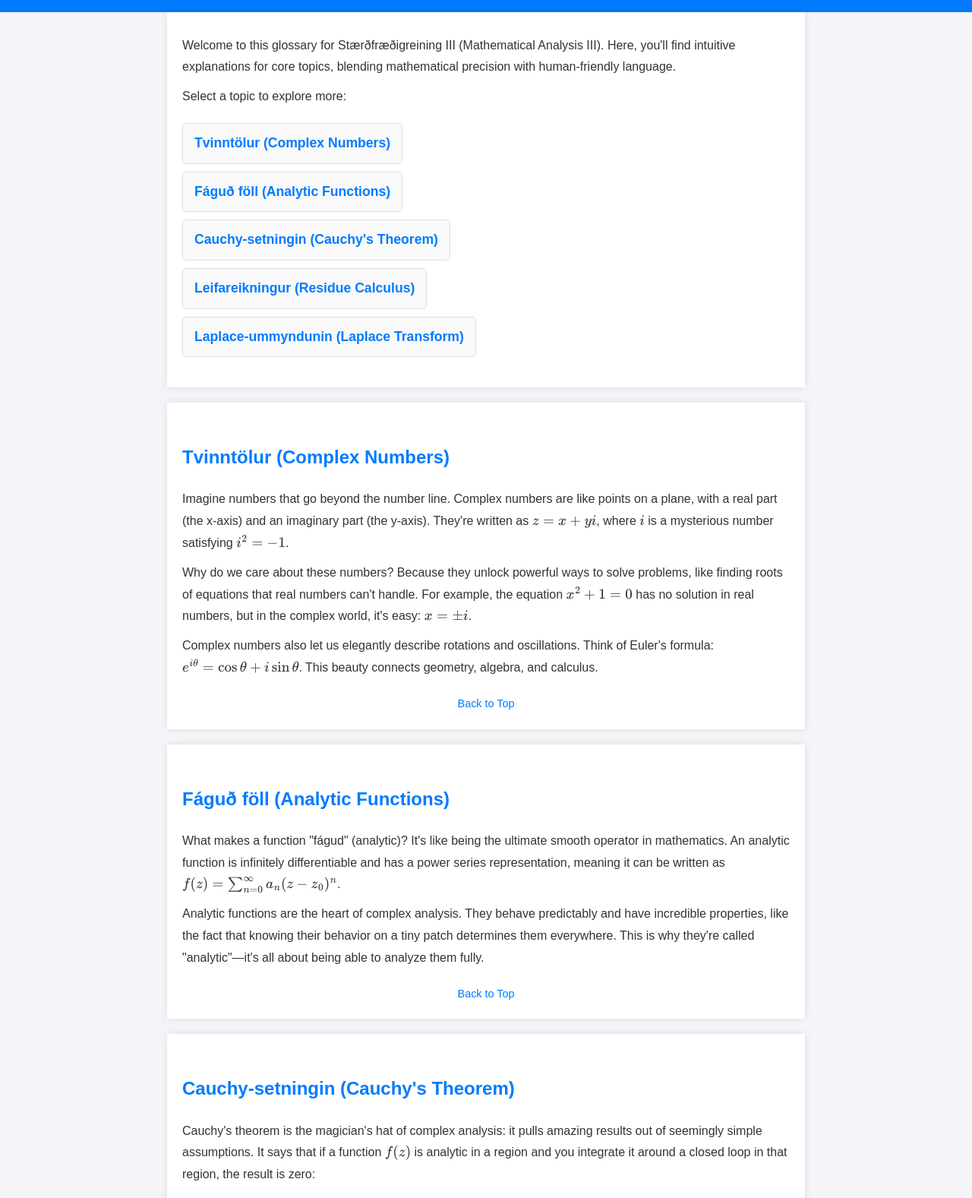
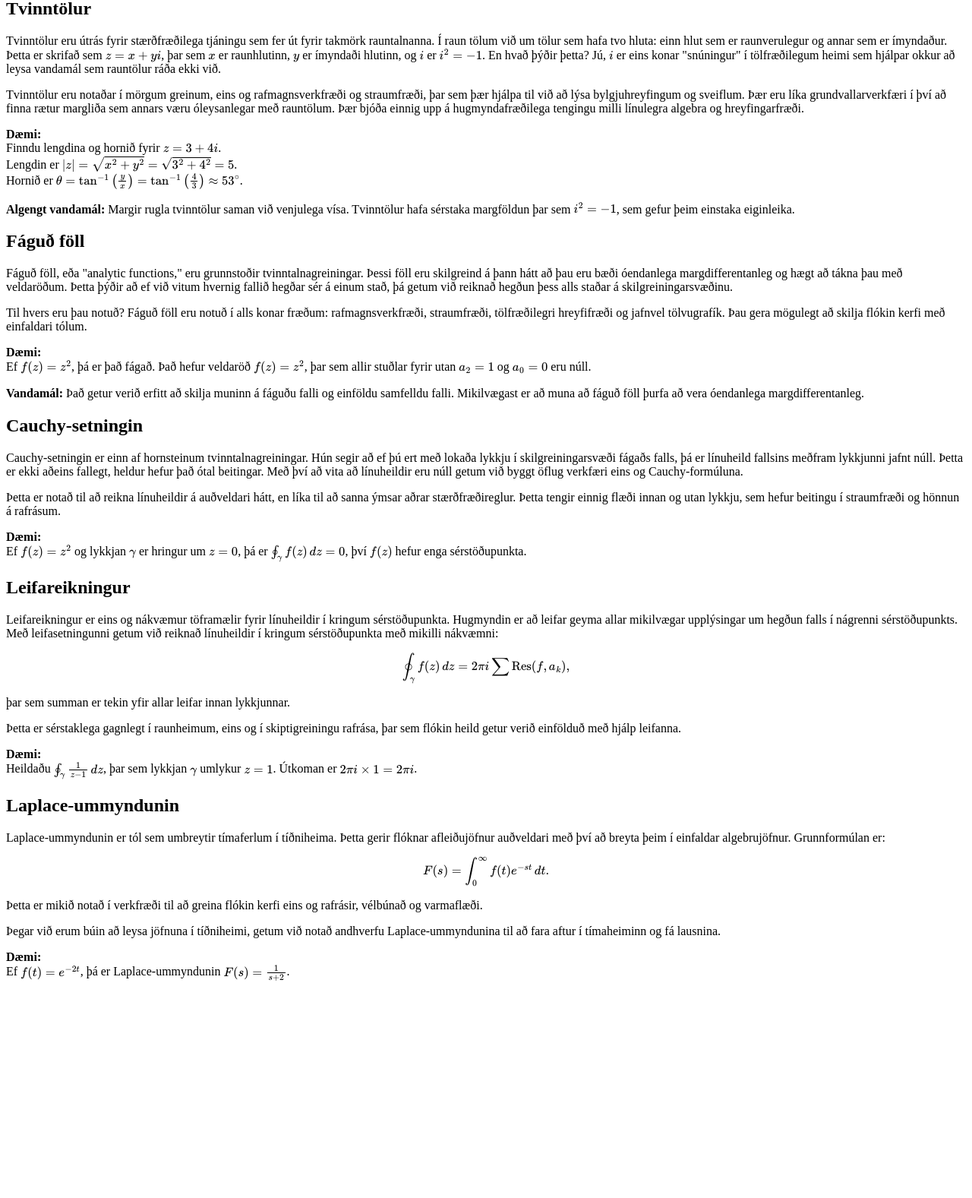
Before and after one commit to thorrila/index, a plain HTML site: page index.html in a window 1280 px wide. Shown: the part 82-1659 px from the top of the page at 76% size. After the commit the page ends 1390 px from the top, so only its background shows below. Drawn offline with nearby package versions, Linux system fonts and the light colour scheme.

Commit message:
Update index.html

```diff
--- a/index.html
+++ b/index.html
@@ -1,158 +1,77 @@
 <!DOCTYPE html>
 <html>
 <head>
-    <title>Stærðfræðigreining III - Glossary</title>
+    <title>Stærðfræðigreining III - Glósur</title>
     <script src="https://polyfill.io/v3/polyfill.min.js?features=es6"></script>
     <script id="MathJax-script" async src="https://cdn.jsdelivr.net/npm/mathjax@3/es5/tex-mml-chtml.js"></script>
-    <style>
-        body {
-            font-family: Arial, sans-serif;
-            line-height: 1.8;
-            margin: 0;
-            padding: 0;
-            background-color: #f4f4f9;
-            color: #333;
-        }
-        h1 {
-            text-align: center;
-            color: #222;
-            padding: 20px;
-            background: #007BFF;
-            color: white;
-            margin: 0;
-        }
-        h2 {
-            color: #007BFF;
-            margin-top: 30px;
-        }
-        p {
-            margin: 10px 0;
-        }
-        a {
-            color: #007BFF;
-            text-decoration: none;
-        }
-        a:hover {
-            text-decoration: underline;
-        }
-        ul {
-            list-style: none;
-            padding: 0;
-            margin: 20px 0;
-        }
-        ul li {
-            margin: 10px 0;
-        }
-        .topic-link {
-            font-weight: bold;
-            font-size: 1.1em;
-            padding: 10px 15px;
-            border: 1px solid #ddd;
-            border-radius: 5px;
-            display: inline-block;
-            background: #f9f9f9;
-            transition: background-color 0.3s;
-        }
-        .topic-link:hover {
-            background: #e6e6e6;
-        }
-        .content-section {
-            padding: 20px;
-            max-width: 800px;
-            margin: 0 auto;
-            background: #fff;
-            box-shadow: 0 0 10px rgba(0, 0, 0, 0.1);
-            margin-bottom: 20px;
-        }
-        .back-to-top {
-            margin-top: 20px;
-            display: block;
-            text-align: center;
-            font-size: 0.9em;
-        }
-    </style>
 </head>
 <body>
-    <h1>Stærðfræðigreining III - Glossary</h1>
+    <h1>Stærðfræðigreining III - Glósur</h1>
 
-    <div class="content-section">
-        <p>Welcome to this glossary for Stærðfræðigreining III (Mathematical Analysis III). Here, you'll find intuitive explanations for core topics, blending mathematical precision with human-friendly language.</p>
-        <p>Select a topic to explore more:</p>
-        <ul>
-            <li><a href="#tvinntolur" class="topic-link">Tvinntölur (Complex Numbers)</a></li>
-            <li><a href="#fagud-foll" class="topic-link">Fáguð föll (Analytic Functions)</a></li>
-            <li><a href="#cauchy" class="topic-link">Cauchy-setningin (Cauchy's Theorem)</a></li>
-            <li><a href="#leifareikningur" class="topic-link">Leifareikningur (Residue Calculus)</a></li>
-            <li><a href="#laplace" class="topic-link">Laplace-ummyndunin (Laplace Transform)</a></li>
-        </ul>
-    </div>
-
-    <div class="content-section" id="tvinntolur">
-        <h2>Tvinntölur (Complex Numbers)</h2>
+    <h2>Tvinntölur</h2>
     <p>
-            Imagine numbers that go beyond the number line. Complex numbers are like points on a plane, with a real part (the x-axis) and an imaginary part (the y-axis). They're written as \( z = x + yi \), where \( i \) is a mysterious number satisfying \( i^2 = -1 \).
+        Tvinntölur eru útrás fyrir stærðfræðilega tjáningu sem fer út fyrir takmörk rauntalnanna. Í raun tölum við um tölur sem hafa tvo hluta: einn hlut sem er raunverulegur og annar sem er ímyndaður. Þetta er skrifað sem \( z = x + yi \), þar sem \( x \) er raunhlutinn, \( y \) er ímyndaði hlutinn, og \( i \) er \( i^2 = -1 \). En hvað þýðir þetta? Jú, \( i \) er eins konar "snúningur" í tölfræðilegum heimi sem hjálpar okkur að leysa vandamál sem rauntölur ráða ekki við.
     </p>
     <p>
-            Why do we care about these numbers? Because they unlock powerful ways to solve problems, like finding roots of equations that real numbers can't handle. For example, the equation \( x^2 + 1 = 0 \) has no solution in real numbers, but in the complex world, it's easy: \( x = \pm i \).
+        Tvinntölur eru notaðar í mörgum greinum, eins og rafmagnsverkfræði og straumfræði, þar sem þær hjálpa til við að lýsa bylgjuhreyfingum og sveiflum. Þær eru líka grundvallarverkfæri í því að finna rætur margliða sem annars væru óleysanlegar með rauntölum. Þær bjóða einnig upp á hugmyndafræðilega tengingu milli línulegra algebra og hreyfingarfræði.
+    </p>
+    <p><b>Dæmi:</b><br>
+        Finndu lengdina og hornið fyrir \( z = 3 + 4i \).<br>
+        Lengdin er \( |z| = \sqrt{x^2 + y^2} = \sqrt{3^2 + 4^2} = 5 \).<br>
+        Hornið er \( \theta = \tan^{-1}\left(\frac{y}{x}\right) = \tan^{-1}\left(\frac{4}{3}\right) \approx 53^\circ \).
+    </p>
+    <p><b>Algengt vandamál:</b> Margir rugla tvinntölur saman við venjulega vísa. Tvinntölur hafa sérstaka margföldun þar sem \( i^2 = -1 \), sem gefur þeim einstaka eiginleika.</p>
+
+    <h2>Fáguð föll</h2>
+    <p>
+        Fáguð föll, eða "analytic functions," eru grunnstoðir tvinntalnagreiningar. Þessi föll eru skilgreind á þann hátt að þau eru bæði óendanlega margdifferentanleg og hægt að tákna þau með veldaröðum. Þetta þýðir að ef við vitum hvernig fallið hegðar sér á einum stað, þá getum við reiknað hegðun þess alls staðar á skilgreiningarsvæðinu.
     </p>
     <p>
-            Complex numbers also let us elegantly describe rotations and oscillations. Think of Euler's formula: \( e^{i\theta} = \cos\theta + i\sin\theta \). This beauty connects geometry, algebra, and calculus.
+        Til hvers eru þau notuð? Fáguð föll eru notuð í alls konar fræðum: rafmagnsverkfræði, straumfræði, tölfræðilegri hreyfifræði og jafnvel tölvugrafík. Þau gera mögulegt að skilja flókin kerfi með einfaldari tólum.
     </p>
-        <a href="#top" class="back-to-top">Back to Top</a>
-    </div>
+    <p><b>Dæmi:</b><br>
+        Ef \( f(z) = z^2 \), þá er það fágað. Það hefur veldaröð \( f(z) = z^2 \), þar sem allir stuðlar fyrir utan \( a_2 = 1 \) og \( a_0 = 0 \) eru núll.
+    </p>
+    <p><b>Vandamál:</b> Það getur verið erfitt að skilja muninn á fáguðu falli og einföldu samfelldu falli. Mikilvægast er að muna að fáguð föll þurfa að vera óendanlega margdifferentanleg.</p>
 
-    <div class="content-section" id="fagud-foll">
-        <h2>Fáguð föll (Analytic Functions)</h2>
+    <h2>Cauchy-setningin</h2>
     <p>
-            What makes a function "fágud" (analytic)? It's like being the ultimate smooth operator in mathematics. An analytic function is infinitely differentiable and has a power series representation, meaning it can be written as \( f(z) = \sum_{n=0}^\infty a_n (z - z_0)^n \).
+        Cauchy-setningin er einn af hornsteinum tvinntalnagreiningar. Hún segir að ef þú ert með lokaða lykkju í skilgreiningarsvæði fágaðs falls, þá er línuheild fallsins meðfram lykkjunni jafnt núll. Þetta er ekki aðeins fallegt, heldur hefur það ótal beitingar. Með því að vita að línuheildir eru núll getum við byggt öflug verkfæri eins og Cauchy-formúluna.
     </p>
     <p>
-            Analytic functions are the heart of complex analysis. They behave predictably and have incredible properties, like the fact that knowing their behavior on a tiny patch determines them everywhere. This is why they're called "analytic"—it's all about being able to analyze them fully.
+        Þetta er notað til að reikna línuheildir á auðveldari hátt, en líka til að sanna ýmsar aðrar stærðfræðireglur. Þetta tengir einnig flæði innan og utan lykkju, sem hefur beitingu í straumfræði og hönnun á rafrásum.
     </p>
-        <a href="#top" class="back-to-top">Back to Top</a>
-    </div>
+    <p><b>Dæmi:</b><br>
+        Ef \( f(z) = z^2 \) og lykkjan \( \gamma \) er hringur um \( z = 0 \), þá er \( \oint_\gamma f(z) \, dz = 0 \), því \( f(z) \) hefur enga sérstöðupunkta.
+    </p>
 
-    <div class="content-section" id="cauchy">
-        <h2>Cauchy-setningin (Cauchy's Theorem)</h2>
+    <h2>Leifareikningur</h2>
     <p>
-            Cauchy's theorem is the magician's hat of complex analysis: it pulls amazing results out of seemingly simple assumptions. It says that if a function \( f(z) \) is analytic in a region and you integrate it around a closed loop in that region, the result is zero:
+        Leifareikningur er eins og nákvæmur töframælir fyrir línuheildir í kringum sérstöðupunkta. Hugmyndin er að leifar geyma allar mikilvægar upplýsingar um hegðun falls í nágrenni sérstöðupunkts. Með leifasetningunni getum við reiknað línuheildir í kringum sérstöðupunkta með mikilli nákvæmni:
         \[
-            \oint_\gamma f(z) \, dz = 0
+        \oint_\gamma f(z) \, dz = 2\pi i \sum \text{Res}(f, a_k),
         \]
+        þar sem summan er tekin yfir allar leifar innan lykkjunnar.
     </p>
     <p>
-            This means analytic functions are "conservative"—no net change happens when you loop around. From this, you get magical results like the Cauchy integral formula, which tells you the value of \( f(z) \) anywhere inside the loop just from its values on the loop. It's the ultimate recycling principle of math!
+        Þetta er sérstaklega gagnlegt í raunheimum, eins og í skiptigreiningu rafrása, þar sem flókin heild getur verið einfölduð með hjálp leifanna.
     </p>
-        <a href="#top" class="back-to-top">Back to Top</a>
-    </div>
+    <p><b>Dæmi:</b><br>
+        Heildaðu \( \oint_\gamma \frac{1}{z-1} \, dz \), þar sem lykkjan \( \gamma \) umlykur \( z = 1 \). Útkoman er \( 2\pi i \times 1 = 2\pi i \).
+    </p>
 
-    <div class="content-section" id="leifareikningur">
-        <h2>Leifareikningur (Residue Calculus)</h2>
+    <h2>Laplace-ummyndunin</h2>
     <p>
-            Residues are like the essence of a function near a singularity (a "problematic" point). They make calculating integrals much simpler. The residue theorem tells you:
+        Laplace-ummyndunin er tól sem umbreytir tímaferlum í tíðniheima. Þetta gerir flóknar afleiðujöfnur auðveldari með því að breyta þeim í einfaldar algebrujöfnur. Grunnformúlan er:
         \[
-            \oint_\gamma f(z) \, dz = 2\pi i \sum \text{Res}(f, a_k)
+        F(s) = \int_0^\infty f(t)e^{-st} \, dt.
         \]
-            where the sum runs over all singularities inside the loop.
+        Þetta er mikið notað í verkfræði til að greina flókin kerfi eins og rafrásir, vélbúnað og varmaflæði.
     </p>
     <p>
-            Why is this cool? Because it simplifies complicated real integrals into bite-sized calculations using the residues of the function.
+        Þegar við erum búin að leysa jöfnuna í tíðniheimi, getum við notað andhverfu Laplace-ummyndunina til að fara aftur í tímaheiminn og fá lausnina.
     </p>
-        <a href="#top" class="back-to-top">Back to Top</a>
-    </div>
-
-    <div class="content-section" id="laplace">
-        <h2>Laplace-ummyndunin (Laplace Transform)</h2>
-        <p>
-            The Laplace transform is like a teleportation device for functions. It converts a function of time, \( f(t) \), into a function of a complex variable, \( F(s) \):
-            \[
-            F(s) = \int_0^\infty f(t) e^{-st} \, dt
-            \]
-        </p>
-        <p>
-            Why do this? Because it turns differential equations into algebraic ones, which are much easier to solve. After solving, you use the inverse Laplace transform to return to the original time domain.
-        </p>
-        <a href="#top" class="back-to-top">Back to Top</a>
-    </div>
+    <p><b>Dæmi:</b><br>
+        Ef \( f(t) = e^{-2t} \), þá er Laplace-ummyndunin \( F(s) = \frac{1}{s+2} \).</p>
 </body>
 </html>
```
Lines whose indentation alone changed are shown as unchanged.
